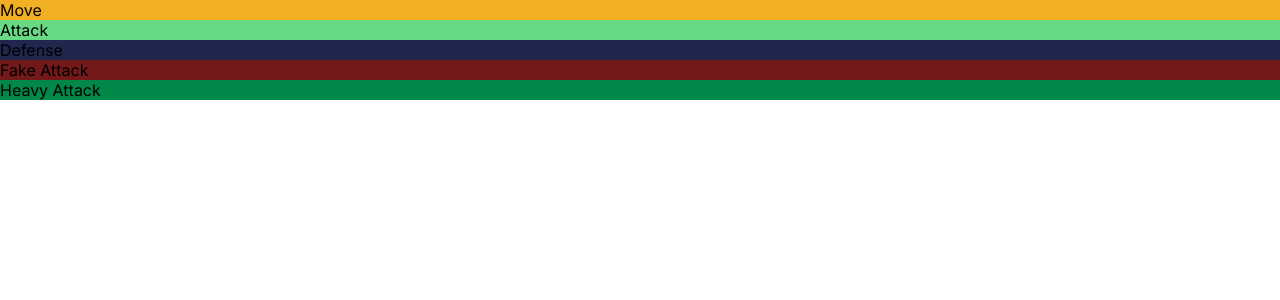
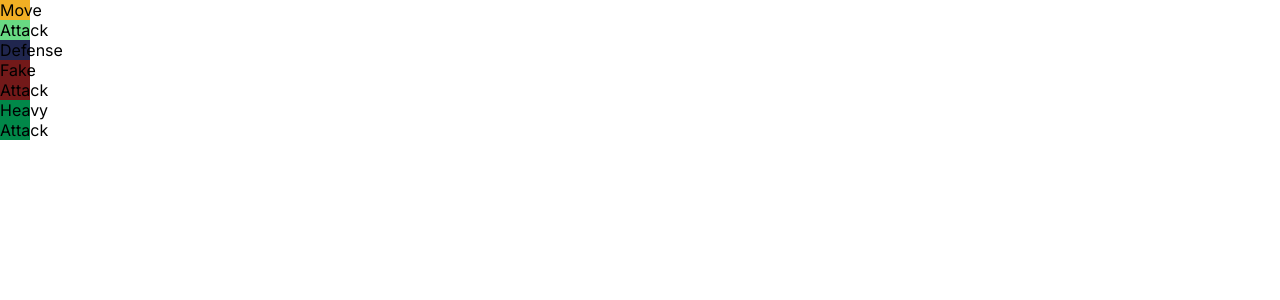
Before and after one commit to Palomia/gmtk-2023, a Next.js app: page / in a window 1280 px wide. Shown: the top 300 px of the page. Built offline with nearby package versions, Linux system fonts and the light colour scheme.

Commit message:
Add ActionBank style

```diff
--- /dev/null
+++ b/src/app/ActionBank.module.css
@@ -0,0 +1,4 @@
+.root{
+    width: 30px;
+    height: 300px;
+}
--- a/src/app/ActionBank.tsx
+++ b/src/app/ActionBank.tsx
@@ -1,4 +1,5 @@
 import stringToColour from './stringToColour';
+import styles from './ActionBank.module.css';
 
 const listActions = [
   'Move',
@@ -14,7 +15,7 @@ const htmlActions = listActions.map((action) => (
 ));
 
 function ActionBank() {
-  return <ul>{htmlActions}</ul>;
+  return <ul className={styles.root}>{htmlActions}</ul>;
 }
 
 export default ActionBank;
```
